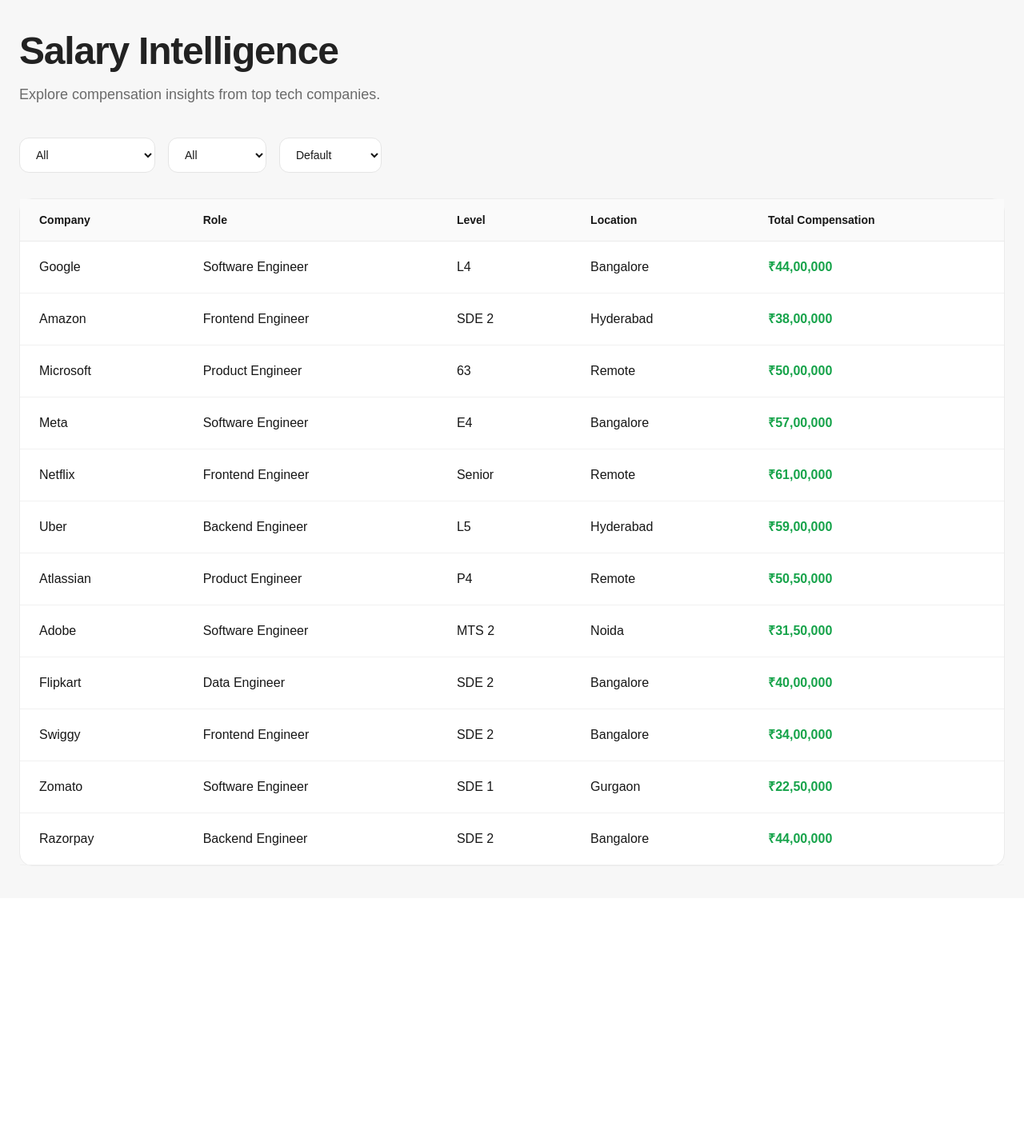
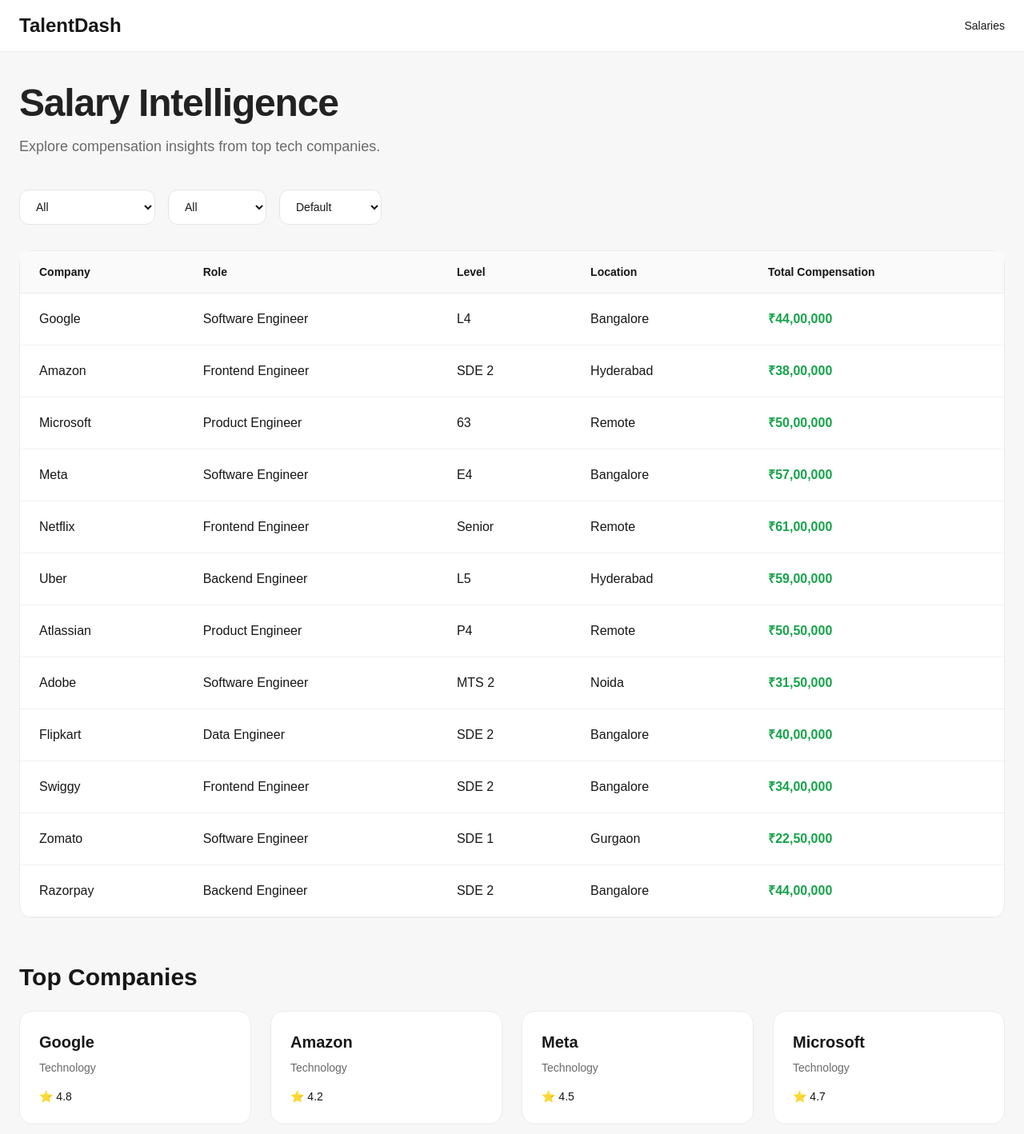
Before and after one commit to Glencode-334/talentdash-trial, a Next.js app: page /salaries in a window 1280 px wide. Shown: the top 1418 px of the page at 80% size. Before the commit the page ends 1123 px from the top, so only its background shows below. Built offline with nearby package versions, Linux system fonts and the light colour scheme.

Commit message:
Build a basic navbar and companies card etc..

```diff
--- /dev/null
+++ b/app/companies/[slug]/not-found.tsx
@@ -0,0 +1,42 @@
+import Link from "next/link";
+
+import { Container } from "@/components/ui/Container";
+
+export default function NotFoundPage() {
+
+  return (
+
+    <main className="min-h-screen bg-[#F7F7F7] py-20">
+
+      <Container>
+
+        <div className="text-center">
+
+          <h1 className="text-5xl font-bold">
+
+            Company Not Found
+
+          </h1>
+
+          <p className="mt-4 text-[#6A6A6A]">
+
+            The requested company profile does not exist.
+
+          </p>
+
+          <Link
+            href="/salaries"
+            className="mt-8 inline-block rounded-xl bg-black px-6 py-3 text-white"
+          >
+
+            Back to Salaries
+
+          </Link>
+
+        </div>
+
+      </Container>
+
+    </main>
+  );
+}
--- /dev/null
+++ b/app/companies/[slug]/page.tsx
@@ -0,0 +1,253 @@
+import { notFound } from "next/navigation";
+import type { Metadata } from "next";
+import { companies } from "@/data/companies";
+
+import { salaries } from "@/data/salaries";
+
+import { Container } from "@/components/ui/Container";
+
+import { SectionHeader } from "@/components/ui/SectionHeader";
+
+import { Card } from "@/components/ui/Card";
+
+import { formatCurrency } from "@/lib/formatCurrency";
+
+type CompanyPageProps = {
+  params: Promise<{
+    slug: string;
+  }>;
+};
+
+export async function generateStaticParams() {
+
+  return companies.map((company) => ({
+    slug: company.slug,
+  }));
+}
+
+type MetadataProps = {
+  params: Promise<{
+    slug: string;
+  }>;
+};
+
+export async function generateMetadata({
+  params,
+}: MetadataProps): Promise<Metadata> {
+
+  const { slug } = await params;
+
+  const company =
+    companies.find(
+      (company) =>
+        company.slug === slug
+    );
+
+  if (!company) {
+
+    return {
+      title: "Company Not Found",
+    };
+
+  }
+
+  return {
+
+    title: `${company.name} Salaries | TalentDash`,
+
+    description:
+      `${company.name} salary insights, compensation trends, company information, and workplace intelligence.`,
+
+    openGraph: {
+
+      title:
+        `${company.name} Salaries | TalentDash`,
+
+      description:
+        `${company.name} salary insights and compensation trends.`,
+
+      type: "website",
+    },
+  };
+}
+
+export default async function CompanyPage({
+  params,
+}: CompanyPageProps) {
+
+  const { slug } = await params;
+
+  const company =
+    companies.find(
+      (company) =>
+        company.slug === slug
+    );
+
+  if (!company) {
+    notFound();
+  }
+
+  const companySalaries =
+    salaries.filter(
+      (salary) =>
+        salary.companySlug === slug
+    );
+
+  const averageCompensation =
+    Math.round(
+
+      companySalaries.reduce(
+        (acc, salary) =>
+          acc +
+          salary.totalCompensation,
+        0
+      ) /
+
+      companySalaries.length
+    );
+
+  return (
+
+    <main className="min-h-screen bg-[#F7F7F7] py-10">
+
+      <Container>
+
+        <SectionHeader
+          title={company.name}
+          description={company.description}
+        />
+
+        <div className="mb-8 grid gap-6 md:grid-cols-3">
+
+          <Card>
+
+            <div className="p-6">
+
+              <p className="text-sm text-[#6A6A6A]">
+                Industry
+              </p>
+
+              <h3 className="mt-2 text-2xl font-semibold">
+                {company.industry}
+              </h3>
+
+            </div>
+
+          </Card>
+
+          <Card>
+
+            <div className="p-6">
+
+              <p className="text-sm text-[#6A6A6A]">
+                Employees
+              </p>
+
+              <h3 className="mt-2 text-2xl font-semibold">
+                {company.employees}
+              </h3>
+
+            </div>
+
+          </Card>
+
+          <Card>
+
+            <div className="p-6">
+
+              <p className="text-sm text-[#6A6A6A]">
+                Avg Compensation
+              </p>
+
+              <h3 className="mt-2 text-2xl font-semibold text-[#16A34A]">
+
+                {formatCurrency(
+                  averageCompensation,
+                  "INR"
+                )}
+
+              </h3>
+
+            </div>
+
+          </Card>
+
+        </div>
+
+        <Card>
+
+          <div className="overflow-x-auto">
+
+            <table className="min-w-full">
+
+              <thead className="border-b border-[#EBEBEB] bg-[#FAFAFA]">
+
+                <tr>
+
+                  <th className="px-6 py-4 text-left text-sm font-semibold">
+                    Role
+                  </th>
+
+                  <th className="px-6 py-4 text-left text-sm font-semibold">
+                    Level
+                  </th>
+
+                  <th className="px-6 py-4 text-left text-sm font-semibold">
+                    Location
+                  </th>
+
+                  <th className="px-6 py-4 text-left text-sm font-semibold">
+                    Total Compensation
+                  </th>
+
+                </tr>
+
+              </thead>
+
+              <tbody>
+
+                {companySalaries.map((salary) => (
+
+                  <tr
+                    key={salary.id}
+                    className="border-b border-[#F1F1F1]"
+                  >
+
+                    <td className="px-6 py-5">
+                      {salary.role}
+                    </td>
+
+                    <td className="px-6 py-5">
+                      {salary.level}
+                    </td>
+
+                    <td className="px-6 py-5">
+                      {salary.location}
+                    </td>
+
+                    <td className="px-6 py-5 font-semibold text-[#16A34A]">
+
+                      {formatCurrency(
+                        salary.totalCompensation,
+                        salary.currency
+                      )}
+
+                    </td>
+
+                  </tr>
+
+                ))}
+
+              </tbody>
+
+            </table>
+
+          </div>
+
+        </Card>
+
+      </Container>
+
+    </main>
+  );
+}
--- a/app/layout.tsx
+++ b/app/layout.tsx
@@ -1,4 +1,5 @@
 import type { Metadata } from "next";
+import { Navbar } from "@/components/features/Navbar";
 import { Geist, Geist_Mono } from "next/font/google";
 import "./globals.css";
 
@@ -12,9 +13,13 @@
   subsets: ["latin"],
 });
 
-export const metadata: Metadata = {
-  title: "Create Next App",
-  description: "Generated by create next app",
+export const metadata = {
+
+  title: "TalentDash",
+
+  description:
+    "Explore salary intelligence, company compensation insights, and workplace analytics.",
+
 };
 
 export default function RootLayout({
@@ -27,7 +32,12 @@
       lang="en"
       className={`${geistSans.variable} ${geistMono.variable} h-full antialiased`}
     >
-      <body className="min-h-full flex flex-col">{children}</body>
+      <body className="min-h-full flex flex-col">
+        <>
+          <Navbar />
+          {children}
+        </>
+      </body>
     </html>
   );
 }
--- a/app/salaries/page.tsx
+++ b/app/salaries/page.tsx
@@ -1,3 +1,5 @@
+import Link from "next/link";
+import { CompanyGrid } from "@/components/features/CompanyGrid";
 import { salaries } from "@/data/salaries";
 
 import { formatCurrency } from "@/lib/formatCurrency";
@@ -143,7 +145,16 @@
                     >
 
                       <td className="px-6 py-5 font-medium">
-                        {salary.company}
+
+                        <Link
+                          href={`/companies/${salary.companySlug}`}
+                          className="transition hover:text-[#2563EB]"
+                        >
+
+                          {salary.company}
+
+                        </Link>
+
                       </td>
 
                       <td className="px-6 py-5">
@@ -181,6 +192,18 @@
 
         </Card>
 
+        <div className="mt-14">
+
+          <h2 className="mb-6 text-3xl font-bold">
+
+            Top Companies
+
+          </h2>
+
+          <CompanyGrid />
+
+        </div>
+
       </Container>
 
     </main>
--- /dev/null
+++ b/components/features/CompanyGrid.tsx
@@ -0,0 +1,51 @@
+import Link from "next/link";
+
+import { companies } from "@/data/companies";
+
+import { Card } from "@/components/ui/Card";
+
+export function CompanyGrid() {
+
+  return (
+
+    <div className="grid gap-6 md:grid-cols-2 lg:grid-cols-4">
+
+      {companies.map((company) => (
+
+        <Link
+          key={company.slug}
+          href={`/companies/${company.slug}`}
+        >
+
+          <Card>
+
+            <div className="p-6">
+
+              <h3 className="text-xl font-semibold">
+
+                {company.name}
+
+              </h3>
+
+              <p className="mt-2 text-sm text-[#6A6A6A]">
+
+                {company.industry}
+
+              </p>
+
+              <p className="mt-4 text-sm">
+
+                ⭐ {company.rating}
+              </p>
+
+            </div>
+
+          </Card>
+
+        </Link>
+
+      ))}
+
+    </div>
+  );
+}
--- /dev/null
+++ b/components/features/Navbar.tsx
@@ -0,0 +1,40 @@
+import Link from "next/link";
+
+import { Container } from "@/components/ui/Container";
+
+export function Navbar() {
+
+  return (
+
+    <header className="border-b border-[#EBEBEB] bg-white">
+
+      <Container>
+
+        <div className="flex h-16 items-center justify-between">
+
+          <Link
+            href="/"
+            className="text-2xl font-bold"
+          >
+
+            TalentDash
+
+          </Link>
+
+          <nav className="flex items-center gap-6 text-sm font-medium">
+
+            <Link href="/salaries">
+
+              Salaries
+
+            </Link>
+
+          </nav>
+
+        </div>
+
+      </Container>
+
+    </header>
+  );
+}
--- /dev/null
+++ b/data/companies.ts
@@ -0,0 +1,63 @@
+import { Company } from "@/types/company";
+
+export const companies: Company[] = [
+  {
+    name: "Google",
+    slug: "google",
+    description:
+      "Google is a global technology company specializing in internet services, AI, and cloud computing.",
+
+    industry: "Technology",
+
+    headquarters: "Mountain View, California",
+
+    employees: "180,000+",
+
+    rating: 4.8,
+  },
+
+  {
+    name: "Amazon",
+    slug: "amazon",
+    description:
+      "Amazon is a multinational technology company focused on e-commerce, cloud computing, and AI.",
+
+    industry: "Technology",
+
+    headquarters: "Seattle, Washington",
+
+    employees: "1.5M+",
+
+    rating: 4.2,
+  },
+
+  {
+    name: "Meta",
+    slug: "meta",
+    description:
+      "Meta builds social technologies and platforms focused on communication and virtual experiences.",
+
+    industry: "Technology",
+
+    headquarters: "Menlo Park, California",
+
+    employees: "67,000+",
+
+    rating: 4.5,
+  },
+
+  {
+    name: "Microsoft",
+    slug: "microsoft",
+    description:
+      "Microsoft develops enterprise software, cloud platforms, and AI-powered productivity tools.",
+
+    industry: "Technology",
+
+    headquarters: "Redmond, Washington",
+
+    employees: "220,000+",
+
+    rating: 4.7,
+  },
+];
--- /dev/null
+++ b/types/company.ts
@@ -0,0 +1,15 @@
+export type Company = {
+  name: string;
+
+  slug: string;
+
+  description: string;
+
+  industry: string;
+
+  headquarters: string;
+
+  employees: string;
+
+  rating: number;
+};
```
Also changed, not shown: components/features/FilterBar.tsx (indentation only).
